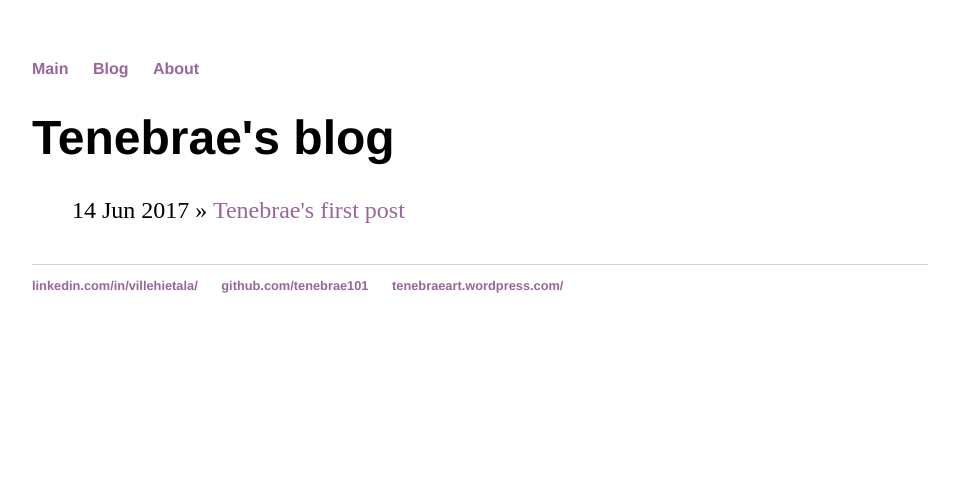
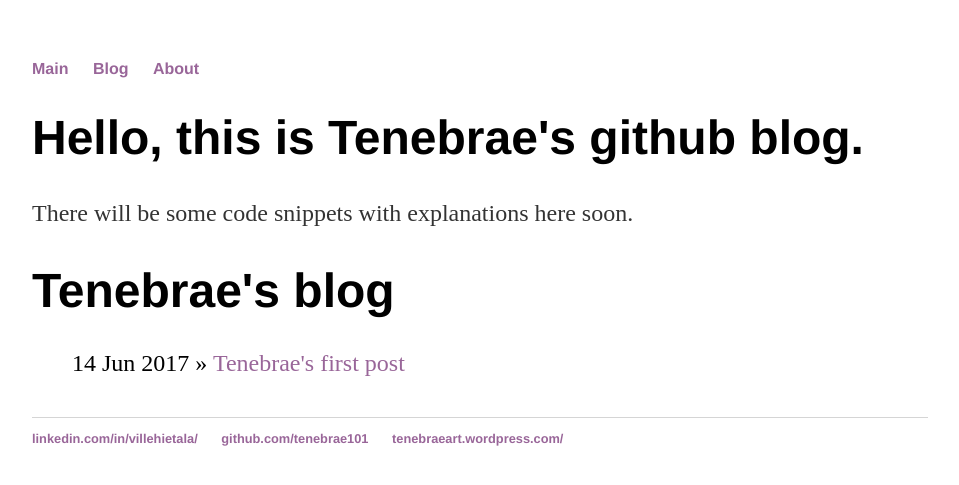
Before and after one commit to tenebrae101/tenebrae101.github.io, a Jekyll site: the page built from blog/index.html, in a window 1280 px wide. Shown: the top 485 px of the page, without its empty margins (160-1119 px from the left). Built offline with Jekyll 4.4.1, drawn with Linux system fonts in a browser that asks for light colours.

Commit message:
Create index.html

```diff
--- a/blog/index.html
+++ b/blog/index.html
@@ -2,7 +2,11 @@
 layout: default
 title: Tenebrae's blog
 ---
+	<div class="walloftext">
+	<h1>Hello, this is Tenebrae's github blog.</h1>
+	<p>There will be some code snippets with explanations here soon.</a></p>
 	<h1>{{ page.title }}</h1>
+
 	<ul class="posts">
 
 	  {% for post in site.posts %}
```
